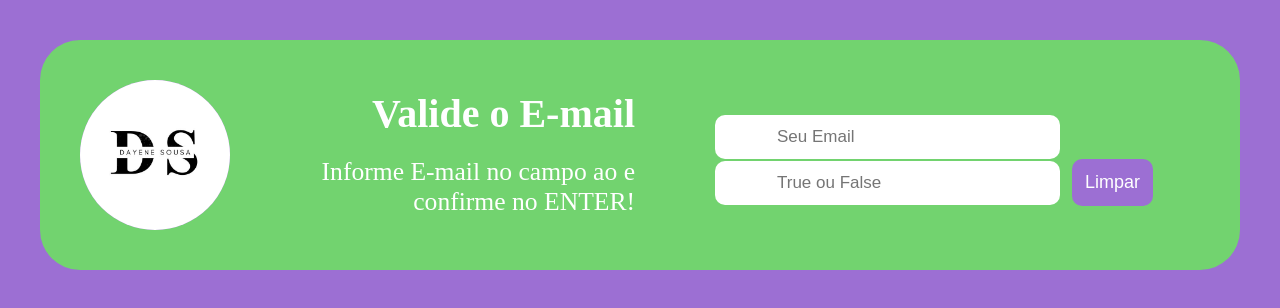
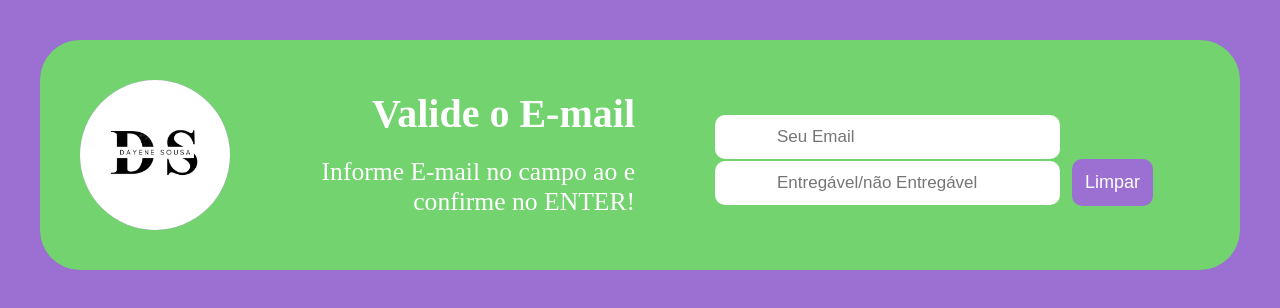
Before and after one commit to DayeneSousa/Validar-Email, a website: page index.html in a window 1280 px wide. Drawn offline with Linux system fonts and the light colour scheme.

Commit message:
first commit

```diff
--- a/index.html
+++ b/index.html
@@ -24,7 +24,7 @@
 
             <input type="text" placeholder="Seu Email" id="email">
 
-            <input type="text" placeholder="True ou False" id="deliverability">
+            <input type="text" placeholder="Entregável/não Entregável" id="deliverability">
 
 
             <button type="submit" > Limpar </button>
```
